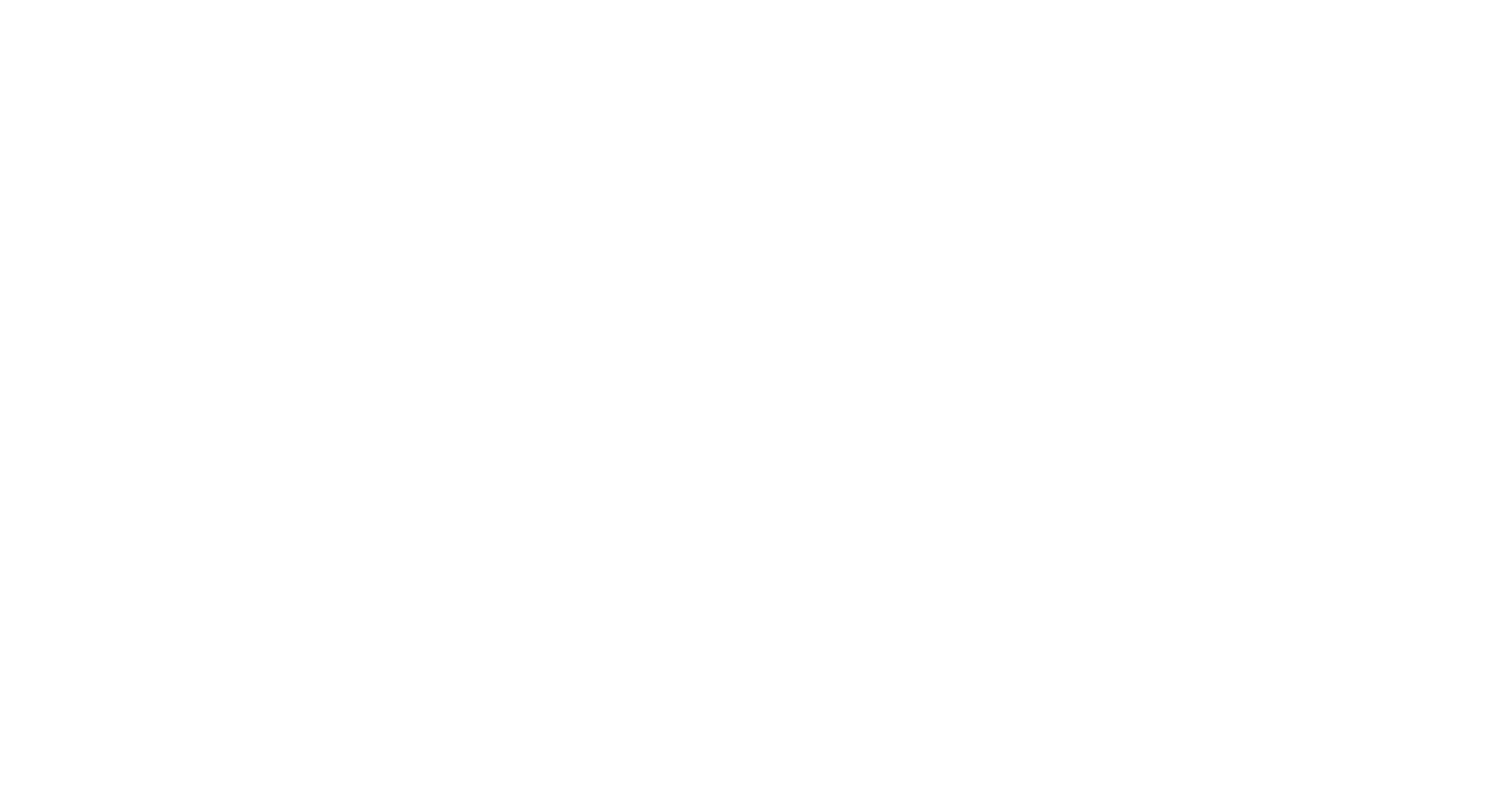
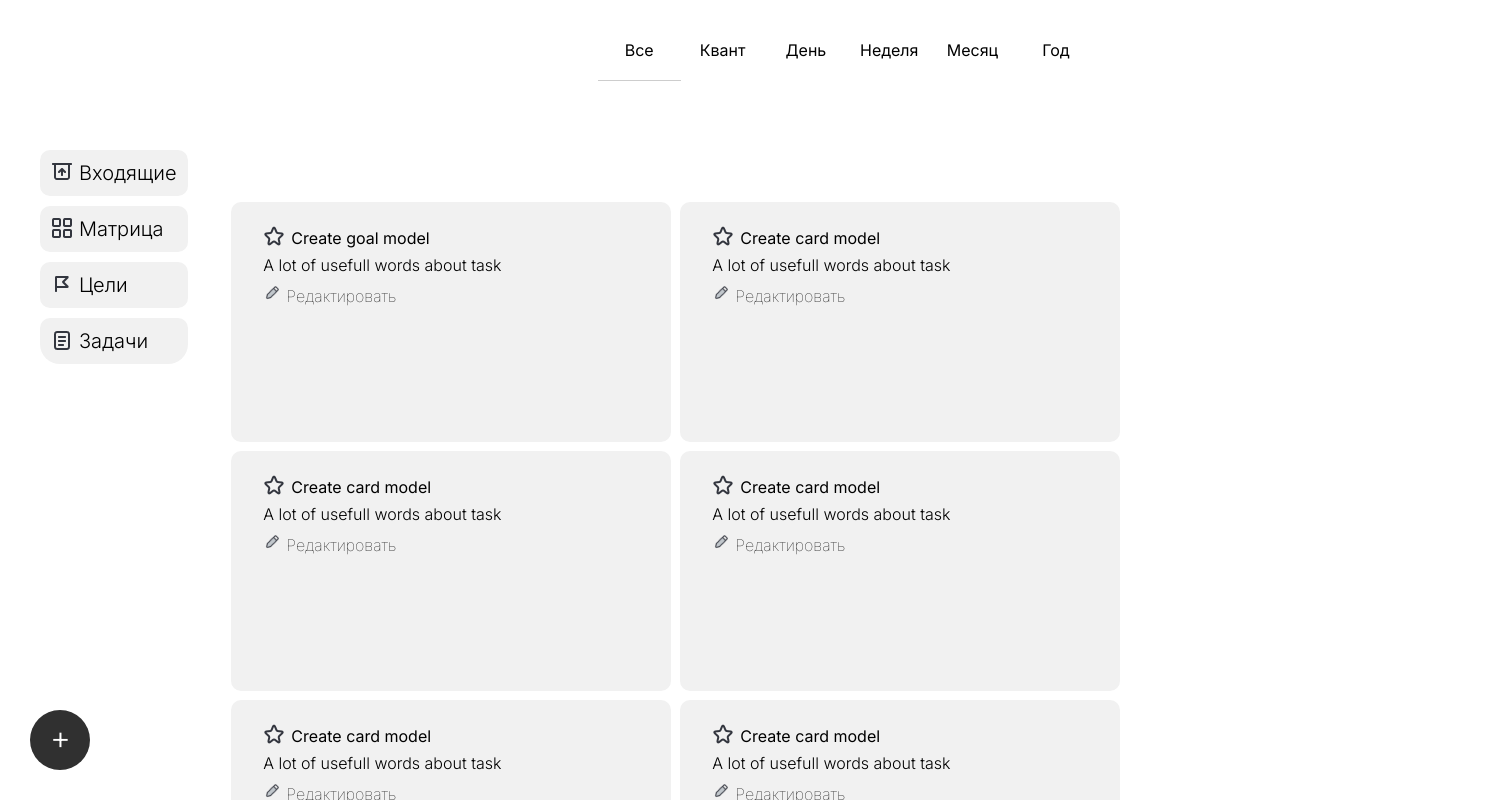
Before and after one commit to Perfectrum/psycho, a React (Create React App) app in the folder frontend/: page /main/goals in a window 1280 px wide. Before the commit this address had no page. Shown: the top 800 px of the page, 1488 px wide, since content can reach past the window. Built offline with nearby package versions, Linux system fonts and the light colour scheme.

Commit message:
nice main routes

```diff
--- a/frontend/src/App.js
+++ b/frontend/src/App.js
@@ -1,6 +1,6 @@
 import { Login } from './pages/Login';
 import { Register } from './pages/Register';
-import { Main } from './pages/Main';
+import { BoardPanel, GoalPanel, Main } from './pages/Main';
 import { Create } from './pages/Create';
 import { Goals } from './pages/Goals';
 
@@ -15,12 +15,14 @@ function App() {
   console.log("APP RERENDERERD")
   return (
       <Routes>
-        <Route path='/create' element={(<Create />)}></Route>
-        <Route path='/main' element={(<Main />)}></Route>
-        <Route path='/' element={(<Login />)}></Route>
-        <Route path='/register' element={(<Register />)}></Route>
-        <Route path='/test' element={(<Test />)}></Route>
-        <Route path='/goals' element={(<Goals />)}></Route>
+        <Route path='create' element={(<Create />)}></Route>
+        <Route path='main' element={(<Main />)}>
+          <Route path='board' element={(<BoardPanel />)} />
+          <Route path='goals' element={(<GoalPanel />)} />
+        </Route>
+        <Route index element={(<Login />)}></Route>
+        <Route path='register' element={(<Register />)}></Route>
+        <Route path='test' element={(<Test />)}></Route>
       </Routes>
   );
 }
--- a/frontend/src/pages/Create.js
+++ b/frontend/src/pages/Create.js
@@ -11,7 +11,7 @@ export function Create() {
             <div
                 className='card-creator-close'
                 onClick={() => navigate('/main')}
-            ><img src="close.png" /></div>
+            ><img src="/close.png" /></div>
             <CardCreator />
         </div>
     )
--- a/frontend/src/pages/Main.js
+++ b/frontend/src/pages/Main.js
@@ -1,4 +1,4 @@
-import { useNavigate } from "react-router-dom";
+import { useNavigate, Outlet, Link } from "react-router-dom";
 import { CardField } from "./compontents/CardField";
 import { Goals } from './Goals';
 import "./main.css"
@@ -22,9 +22,24 @@ function listMenuItem(imagepath, name, href) {
     return (
         <div className="left-menu-list-item">
             <img src={imagepath}/>
-            <a href={href}>{name}</a>
+            <Link to='board'>{name}</Link>
         </div>
     );
+}
+
+export function BoardPanel() {
+    const cards = cardsManager.getCards();
+    return (
+        <div className="main-page-card-list">
+            <CardField content={cards[0]} type='done' />
+            <CardField content={cards[1]} type='progress' />
+            <CardField content={cards[2]} type='todo' />
+        </div>
+    );
+}
+
+export function GoalPanel() {
+    return (<Goals />);
 }
 
 export  function Main() {
@@ -44,7 +59,6 @@ export  function Main() {
         updateCounter(counter + 1);
     }
 
-    const cards = cardsManager.getCards();
     const navigate = useNavigate();
 
     cardsManager.callback(forceUpdate);
@@ -68,10 +82,10 @@ export  function Main() {
             {
             <div className="left-menu">
                     <div className="items">
-                        { listMenuItem("inbox.png",'Входящие', 'inbox') }
-                        { listMenuItem("matrix.png", 'Матрица', 'matrix') }
-                        { listMenuItem("goals.png",'Цели', 'goals') }
-                        { listMenuItem("list.png", 'Задачи', 'main') }
+                        { listMenuItem("/inbox.png",'Входящие', 'inbox') }
+                        { listMenuItem("/matrix.png", 'Матрица', 'matrix') }
+                        { listMenuItem("/goals.png",'Цели', 'goals') }
+                        { listMenuItem("/list.png", 'Задачи', 'main') }
                         {/* <Router>
                             <nav>
                                 { listMenuItem("inbox.png",'Входящие', 'inbox') }
@@ -92,11 +106,7 @@ export  function Main() {
                     {topButtons.map(horizonMenuItem)}
                 </div>
                 <div className="main-page-content">
-                    <div className="main-page-card-list">
-                       <CardField content={cards[0]} type='done' />
-                       <CardField content={cards[1]} type='progress' />
-                       <CardField content={cards[2]} type='todo' />
-                    </div>
+                    <Outlet />
                 </div>
             </div>
         <div style={{display: 'none'}}>{counter}</div>
--- a/frontend/src/pages/compontents/Card.js
+++ b/frontend/src/pages/compontents/Card.js
@@ -30,10 +30,10 @@ export function Card(props) {
                     }, 200);
                 }}>
                     {
-                        mode === 'parent' ? (<img className='parent-icon-img' src='back.png' />) :
-                        mode === 'todo' ? (<img src='to_progress.png' />) :
-                        mode === 'progress' ? (<img src='check_free.png' />) :
-                        mode === 'done' ? (<img src='check.png' />) : ""
+                        mode === 'parent' ? (<img className='parent-icon-img' src='/back.png' />) :
+                        mode === 'todo' ? (<img src='/to_progress.png' />) :
+                        mode === 'progress' ? (<img src='/check_free.png' />) :
+                        mode === 'done' ? (<img src='/check.png' />) : ""
                     }
                 </div>
                 {
@@ -46,7 +46,7 @@ export function Card(props) {
                         }}
                         className='task-table-add-action'
                       >
-                            <img src='add.png' />
+                            <img src='/add.png' />
                       </div>
                     ) : ""
                 }
@@ -78,16 +78,16 @@ export function Card(props) {
                         tags.length ?
                         tags.map((e, i) => (
                             <div key={i} onClick={() => cardsManager.setGoalFilter(e)} className='task-table-card-info-tag task-table-card-info-tag-goal'>
-                                <img src="./star.png"></img> {e}
+                                <img src="/star.png"></img> {e}
                             </div>
                         )) : (
                             <div className='task-table-card-info-tag'>
-                                <img src="./cancel.png"></img> No goal
+                                <img src="/cancel.png"></img> No goal
                             </div>
                         )
                     }
                     <div className='task-table-card-info-tag'>
-                        <img src="./book.png"></img>
+                        <img src="/book.png"></img>
                         {bucket}
                     </div>
                 </div>
--- a/frontend/src/pages/compontents/goal.js
+++ b/frontend/src/pages/compontents/goal.js
@@ -7,7 +7,7 @@ export function Goal(props) {
     return (
         <div className="goal-card">
             <div className='goal-card-right'>
-                <img src="star.png"/>
+                <img src="/star.png"/>
                 {name}
             </div>
             <div className="goal-center-card">
@@ -16,7 +16,7 @@ export function Goal(props) {
                 </div>
                 <div className='edit-goal'>
                     <div className='edit-goal-tag'>
-                        <img src="./edit.png"></img>
+                        <img src="/edit.png"></img>
                         Редактировать
                     </div>
                 </div>
```
